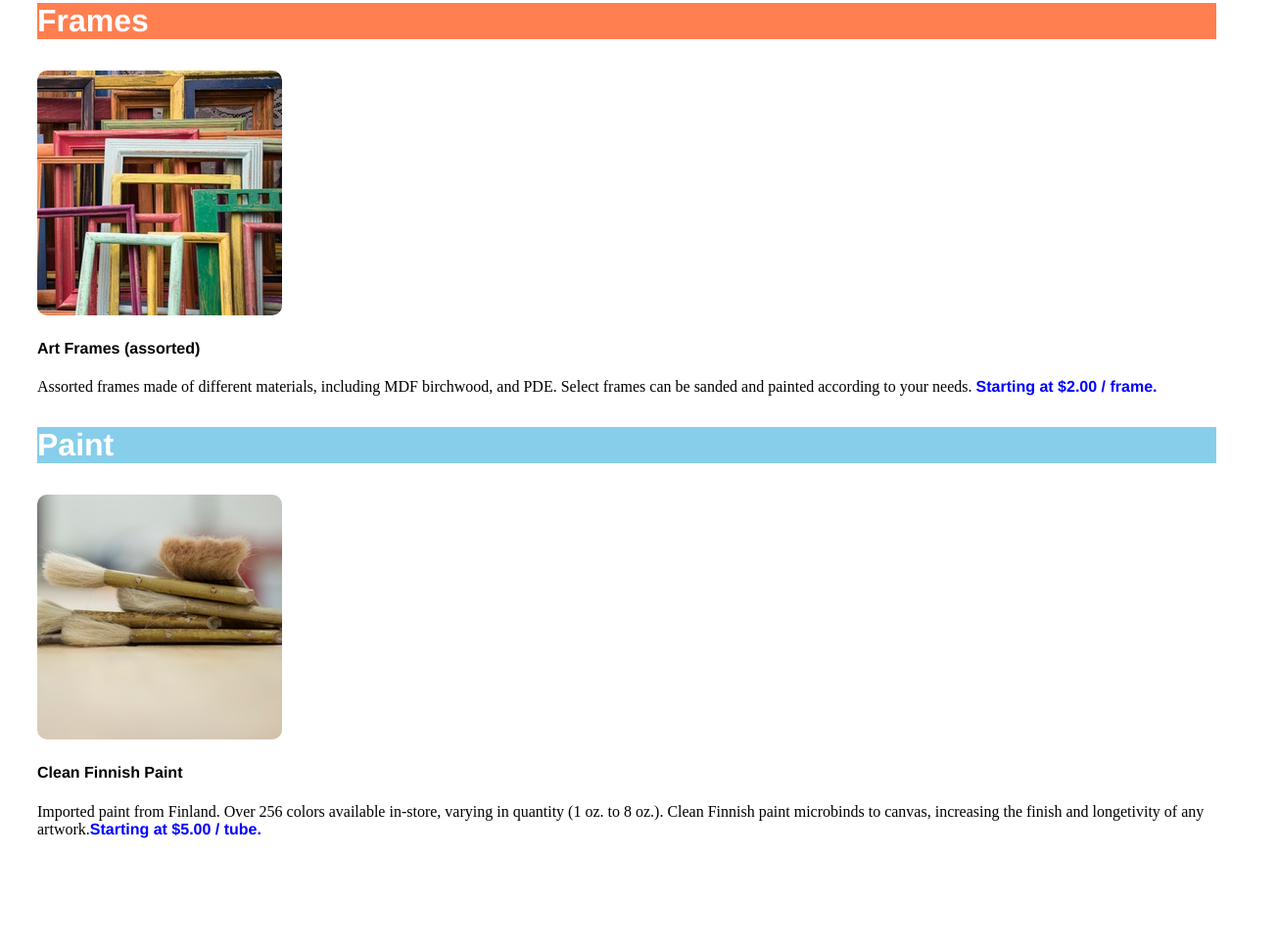
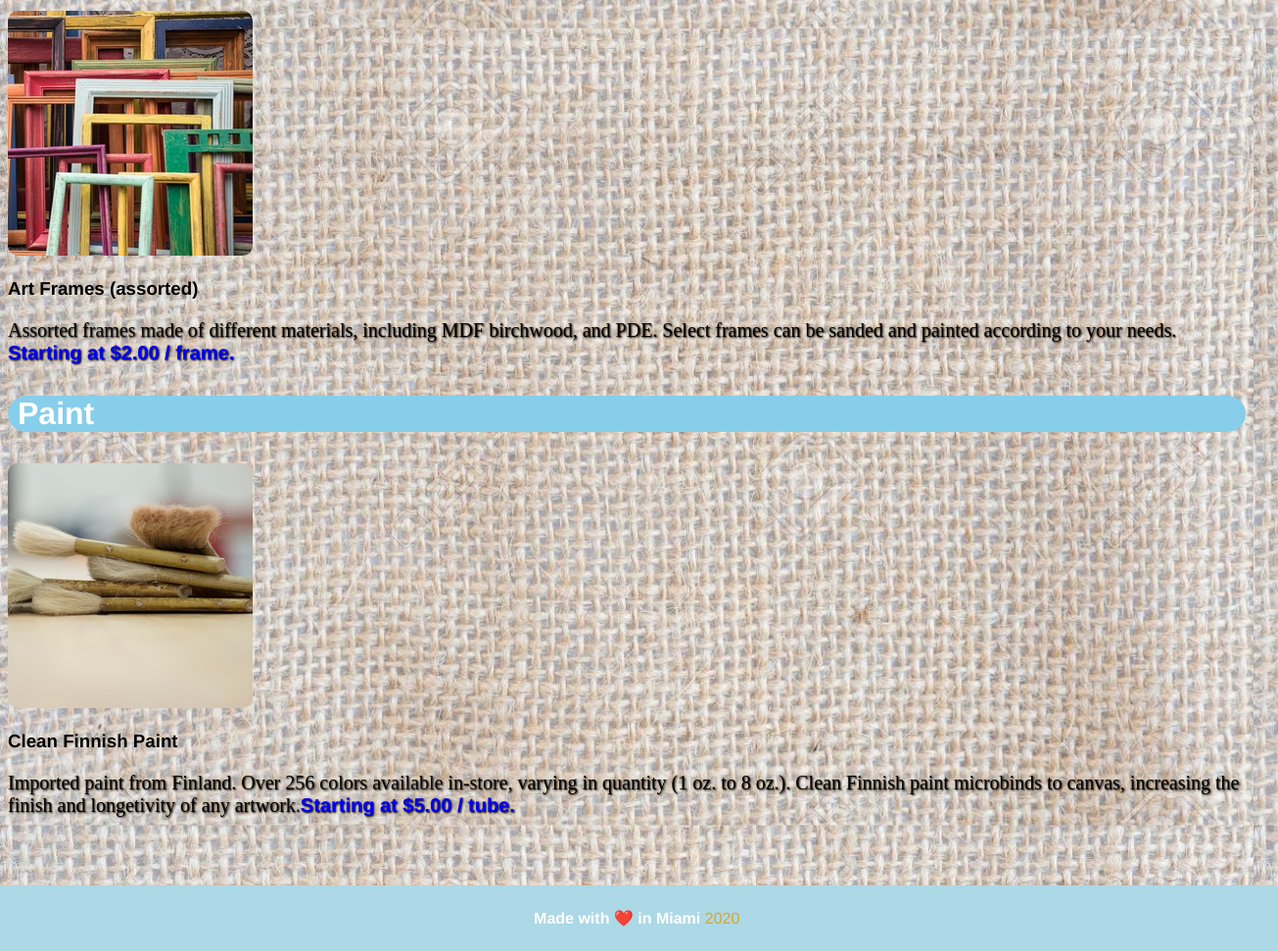
Before and after one commit to aichii/Dasmoto-s-Arts-Crafts, a plain HTML site: page index.html in a window 1280 px wide. Shown: the part 784-1755 px from the top of the page at 98% size, 1305 px wide, since content can reach past the window. Before the commit the page ends 1694 px from the top, so only its background shows below. Drawn offline with Linux system fonts and the light colour scheme.

Commit message:
Edited styling and background image for body

```diff
--- a/index.html
+++ b/index.html
@@ -14,25 +14,27 @@
     <article>
       <p class="brushes">Brushes</p>
       <img src="images/finnish.jpeg" alt="Brushes"></img>
-      <h4>Hacksaw Brushes</h4>
-      <p>Made of the highest quality oak Hacksaw brushes are known for their weight and
+      <h3>Hacksaw Brushes</h3>
+      <p class="shadow">Made of the highest quality oak Hacksaw brushes are known for their weight and
         ability to hold paint in large amounts. Available in different sizes. <span>Starting at $3.00 / brush.</span>
       </p>
     </article>
     <article>
       <p class="frames">Frames</p>
       <img src="images/frames.jpeg" alt="Frames">
-      <h4>Art Frames (assorted)</h4>
-      <p>Assorted frames made of different materials, including MDF birchwood, and PDE. Select frames can be sanded and painted according to your needs. <span>Starting at $2.00 / frame.</span></p>
+      <h3>Art Frames (assorted)</h3>
+      <p class="shadow">Assorted frames made of different materials, including MDF birchwood, and PDE. Select frames can be sanded and painted according to your needs. <span>Starting at $2.00 / frame.</span></p>
     </article>
     <article>
       <p class="paint">Paint</p>
       <img src="images/hacksaw.jpeg" alt="paint">
-      <h4>Clean Finnish Paint</h4>
-      <p>Imported paint from Finland. Over 256 colors available in-store, varying in quantity (1 oz. to 8 oz.). Clean Finnish paint microbinds to canvas, increasing the finish and longetivity of any artwork.<span>Starting at $5.00 / tube.</span></p>
+      <h3>Clean Finnish Paint</h3>
+      <p class="shadow"> Imported paint from Finland. Over 256 colors available in-store, varying in quantity (1 oz. to 8 oz.). Clean Finnish paint microbinds to canvas, increasing the finish and longetivity of any artwork.<span>Starting at $5.00 / tube.</span></p>
     </article>
 
   </main>
-
+  <footer>
+    <h4>Made with ❤️ in Miami <span class="year">2020</span></h4>
+  </footer>
 </body>
 </html>
--- a/style.css
+++ b/style.css
@@ -1,9 +1,11 @@
- body {
-   padding: 30px;
+body {
+  background-image: url("Images/canvas.jpg");
+  background-repeat: no-repeat;
+  background-size: cover;
+  background-attachment: fixed;
+}
 
- }
-
- header {
+header {
   font-size: 100px;
   font-family: Helvetica;
   font-weight: bold;
@@ -11,6 +13,7 @@
   text-align: center;
   background-image: url("images/pattern.jpeg");
   border-radius: 25px;
+  margin-top: -4%;
 
 
 }
@@ -20,6 +23,8 @@
   font-size: 32px;
   font-weight: bold;
   color: white;
+  border-radius: 25px;
+  padding-left: 10px;
 }
 
 span {
@@ -34,9 +39,11 @@ span {
   font-size: 32px;
   font-weight: bold;
   color: white;
+  border-radius: 25px;
+  padding-left: 10px;
 }
 
-h4 {
+h3 {
   font-family: Helvetica;
 }
 
@@ -46,8 +53,35 @@ h4 {
   font-size: 32px;
   font-weight: bold;
   color: white;
+  border-radius: 25px;
+  padding-left: 10px;
 }
 
 img {
   border-radius: 10px;
 }
+
+footer {
+  position: absolute;
+  width: 100%;
+  text-align: center;
+  background-color: lightblue;
+  font-family: Helvetica;
+  color: white;
+  margin-left: -1%;
+  margin-right: 100%;
+  padding: 3px 15px;
+  margin-top: 50px;
+
+}
+
+.year {
+  font-family: Helvetica;
+  color: goldenrod;
+  font-weight: normal;
+}
+
+.shadow  {
+  text-shadow: 1px 1px 2px black, 0 0 25px white, 0 0 5px tan;
+  font-size: 20px;
+}
```
Also changed, not shown: Images/canvas.jpg (added).
